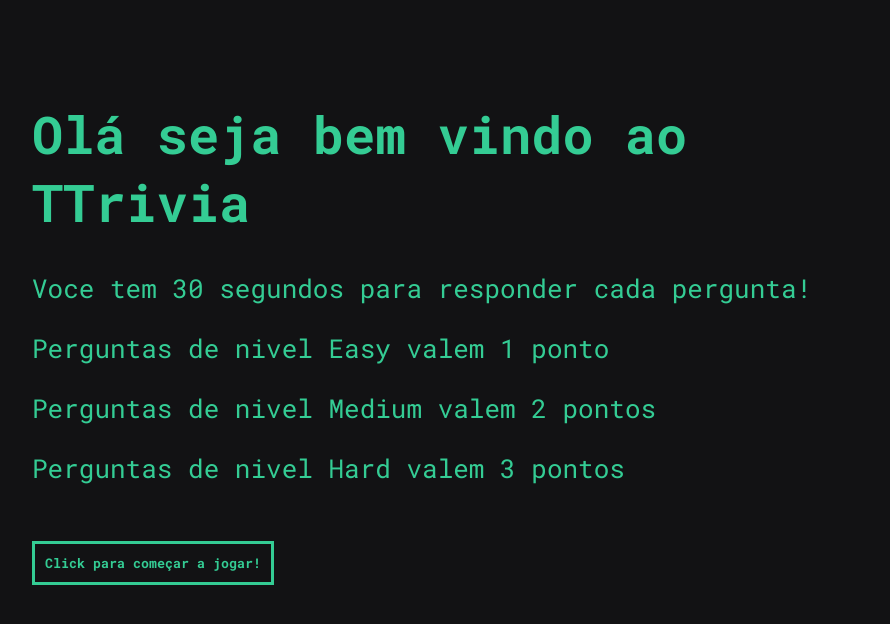
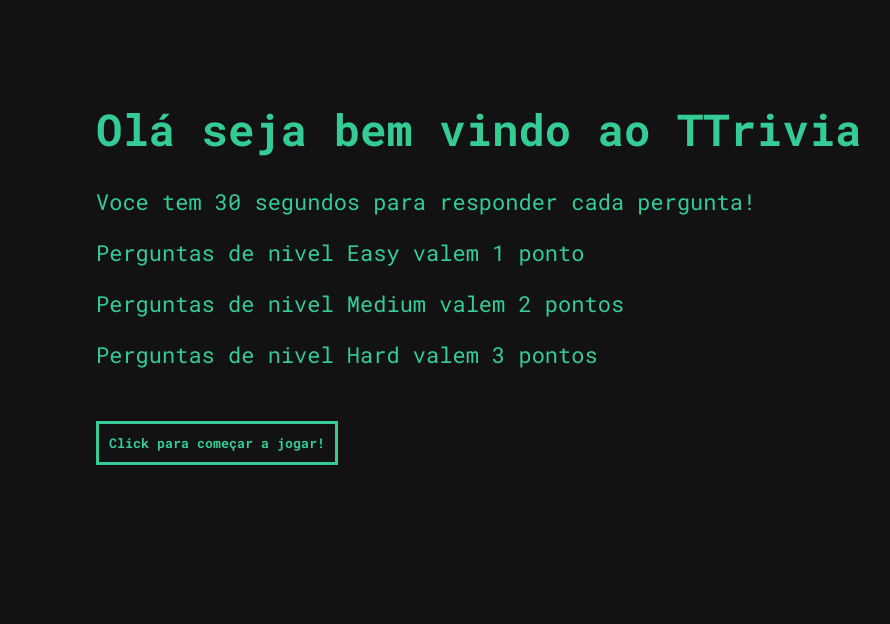
Before and after one commit to ts-dart/frontend-app-trivia, a React (Create React App) app: page / in a window 1280 px wide. Shown: the top 624 px of the page, without its empty margins (160-1050 px from the left). Built offline with nearby package versions, Linux system fonts and the light colour scheme.

Commit message:
estilizando componentes

```diff
--- a/src/components/game.tsx
+++ b/src/components/game.tsx
@@ -26,7 +26,7 @@ export default function Game() {
   };
 
   const shuffleArray = (arr:string[]) => {
-    if (timer >= 29.5) {
+    if (timer >= 29) {
       for (let i = arr.length - 1; i > 0; i--) {
         const j = Math.floor(Math.random() * (i + 1));
         [arr[i], arr[j]] = [arr[j], arr[i]];
@@ -82,21 +82,27 @@ export default function Game() {
     />
   }
 
+  console.log(apiResponse[index].correct_answer);
   return(
-    <div>
-      <h2>{timer}</h2>
-      <h2>{score}</h2>
-      <h1>{apiResponse[index].question}</h1>
+    <div className='center-div' id='menu-game'>
+      <div id='menu-indexes'>
+        <h2>Timer: {timer}</h2>
+        <h2>Score: {score}</h2>
+      </div>
+      <h1>{apiResponse[index].question.replace(/&quot;/g, '').replace(/&#039;/g, '')}</h1>
       <p>{apiResponse[index].category}</p>
-      <p>{apiResponse[index].difficulty}</p>
+      <p>Dificuldade: {apiResponse[index].difficulty}</p>
+      <div id='buttons-selector'>
         {shuffleArray([apiResponse[index].correct_answer,
           ...apiResponse[index].incorrect_answers]).map((response, index) => (
             <button
               key={index}
               onClick={({target}) => checkAnswer(target as HTMLButtonElement)}
-          >{response}</button>
+            >
+              {response.replace(/&quot;/g, '').replace(/&#039;/g, '')}
+            </button>
           ))}
-      <p>{apiResponse[index].correct_answer}</p>
+      </div>
     </div>
   );
 }
--- a/src/components/header.tsx
+++ b/src/components/header.tsx
@@ -1,5 +1,5 @@
 export default function Header() {
   return(
-    <h1>header</h1>
+    <h1></h1>
   );
 }
--- a/src/components/loading.tsx
+++ b/src/components/loading.tsx
@@ -1,6 +1,6 @@
 export default function Loading() {
     return(
-        <div>
+        <div id='div-loading'>
             <h1>Carregando</h1>
         </div>
     );
--- a/src/components/results.tsx
+++ b/src/components/results.tsx
@@ -6,9 +6,10 @@ interface props {
 
 export default function Results(props:props) {
   return(
-    <div>
+    <div className='center-div'>
       <h1>Voce fez um total de {props.score} pontos</h1>
-        <h2>Voce acertou {props.hits} de {props.numberOfQuestions} perguntas</h2>
-      </div>
+      <h2>Voce acertou {props.hits} de {props.numberOfQuestions} perguntas</h2>
+      <button onClick={() => window.location.reload()}>Iniciar novo jogo?</button>
+    </div>
     )
 }
--- a/src/pages/initialPage.tsx
+++ b/src/pages/initialPage.tsx
@@ -2,12 +2,12 @@ import { Link } from 'react-router-dom';
 
 export default function InitialPage() {
   return(
-    <div id='div-initial-page'>
+    <div id='div-initial-page' className='center-div'>
       <h1>Olá seja bem vindo ao TTrivia</h1>
       <p>Voce tem 30 segundos para responder cada pergunta!</p>
-      <p>Perguntas de nivel Easy valem 1 ponto</p>
-      <p>Perguntas de nivel Medium valem 2 pontos</p>
-      <p>Perguntas de nivel Hard valem 3 pontos</p>
+      <p id='firts'>Perguntas de nivel Easy valem 1 ponto</p>
+      <p id='second'>Perguntas de nivel Medium valem 2 pontos</p>
+      <p id='third'>Perguntas de nivel Hard valem 3 pontos</p>
       <Link to='/game'>
         <button>Click para começar a jogar!</button>
       </Link>
--- a/src/style/game.css
+++ b/src/style/game.css
@@ -1,4 +1,30 @@
 .correctAnswer {
     border: solid 1px rgb(129, 212, 4);
-    background-color: brown;
 }
+
+#menu-game h1{
+    font-size: 32px;
+    animation: appear 1s linear;
+}
+
+#menu-indexes {
+    display: flex;
+    flex-flow: row nowrap;
+    justify-content: space-between;
+}
+
+#buttons-selector {
+    display: flex;
+    flex-flow: row nowrap;
+    justify-content: space-evenly;
+    animation: appear 2s linear;
+}
+
+@keyframes appear {
+    0% {
+        opacity: 0;
+    }
+    100% {
+        opacity: 1;
+    }
+}
--- a/src/style/initialPage.css
+++ b/src/style/initialPage.css
@@ -1,26 +1,20 @@
-#div-initial-page {
-    margin: 100px auto;
-    width: 70%;
-    color: #34CC94;
-    font-size: 26px;
+#div-initial-page h1 {
+    animation: appear 1s ease-in-out forwards;
+}
+
+#div-initial-page p {
+    animation: appear 2s ease-in-out forwards;
 }
 
 #div-initial-page button {
-    background-color: #121214;
-    border: solid 3px #34CC94;
-    color: #34CC94;
-    font-weight: bolder;
-    font-family: 'RobotoMono';
-    cursor: pointer;
-    padding: 10px;
-    margin-top: 30px;
+    animation: appear 3s ease-in-out forwards;
 }
 
-#div-initial-page button:hover {
-    background-color: #34CC94;
-    border: solid 3px #34CC94;
-    color: #121214;
-    font-weight: bolder;
-    font-family: 'RobotoMono';
-    padding: 10px;
+@keyframes appear {
+    0% {
+        opacity: 0;
+    }
+    100% {
+        opacity: 1;
+    }
 }
--- a/src/style/style.css
+++ b/src/style/style.css
@@ -1,9 +1,41 @@
 body {
     background-color: #121214;
     font-family: 'RobotoMono';
+    color: #34CC94;
 }
 
 @font-face {
     font-family: 'RobotoMono';
     src: url(../assets/RobotoMono-VariableFont_wght.ttf);
 }
+
+button {
+    background-color: #121214;
+    border: solid 3px #34CC94;
+    color: #34CC94;
+    font-weight: bolder;
+    font-family: 'RobotoMono';
+    cursor: pointer;
+    padding: 10px;
+    margin-top: 30px;
+}
+
+button:hover {
+    background-color: #34CC94;
+    border: solid 3px #34CC94;
+    color: #121214;
+    font-weight: bolder;
+    font-family: 'RobotoMono';
+    padding: 10px;
+}
+
+.center-div {
+    margin: 100px auto;
+    width: 60%;
+    font-size: 22px;
+}
+
+#div-loading {
+    margin: 150px auto;
+    width: 10%;
+}
```
Lines whose indentation alone changed are shown as unchanged.
